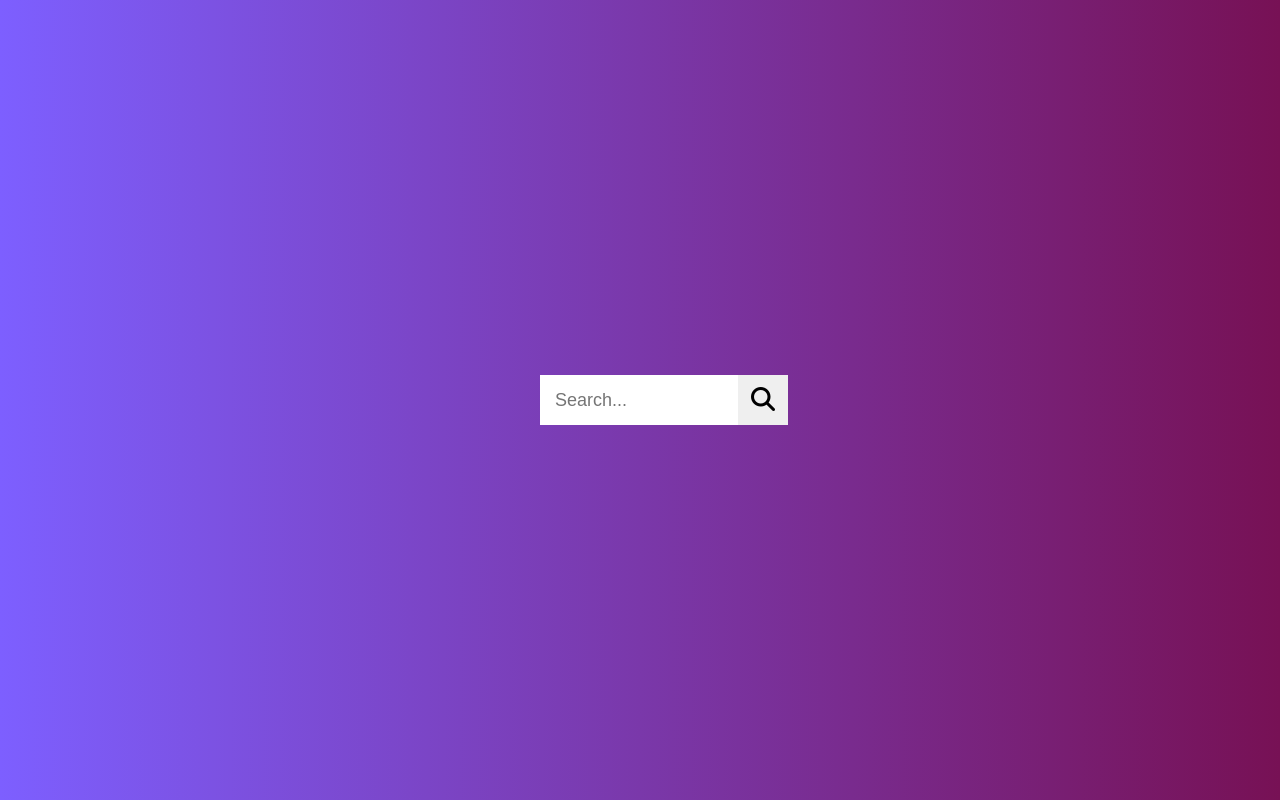
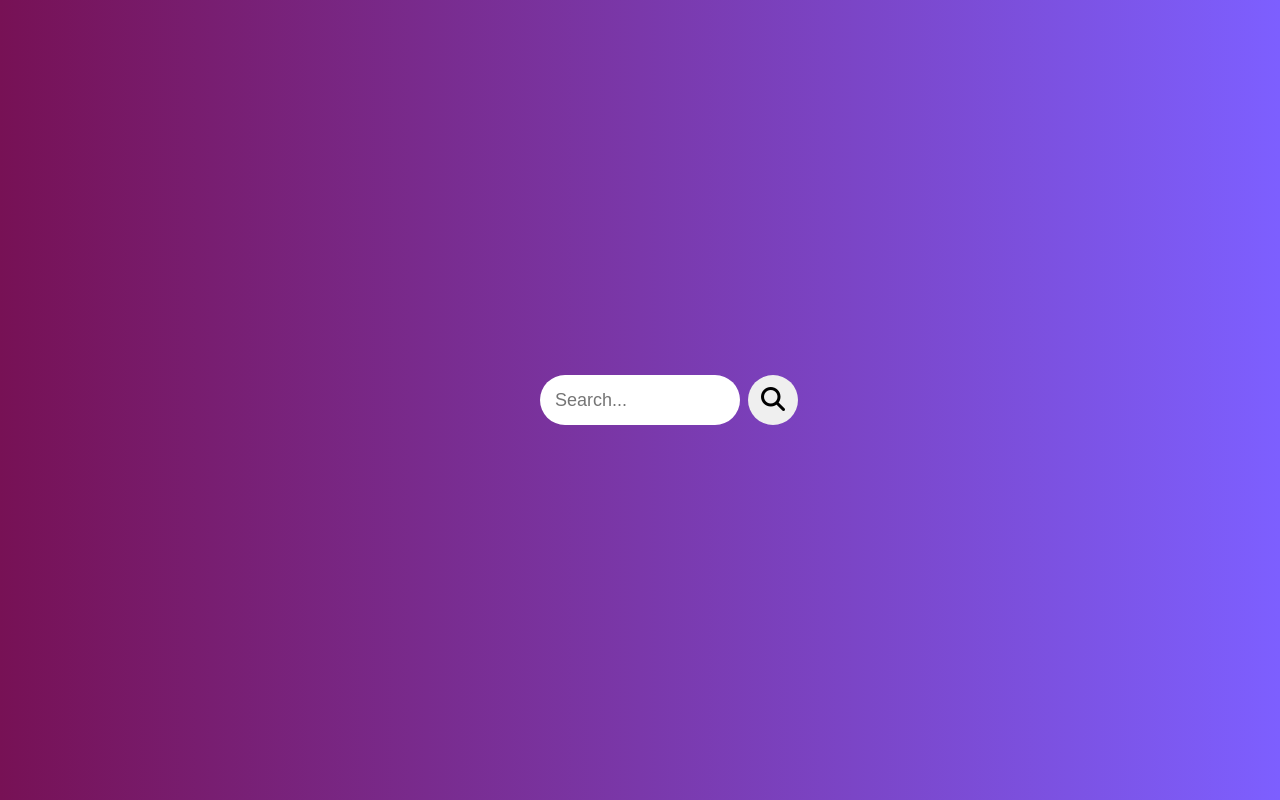
Before and after one commit to SGsubuuu-2322/Hidden_Search_Widget, a plain HTML site: page index.html in a window 1280 px wide. Both pictures are taken after a click on the button 640 px from the left and 400 px from the top of the page. Drawn offline with Linux system fonts and the light colour scheme.

Commit message:
Added some styling and action through css and js...

```diff
--- a/index.html
+++ b/index.html
@@ -13,7 +13,7 @@
     <link rel="stylesheet" type="text/css" href="style.css" />
     <title>Hidden Search</title>
   </head>
-  <body>
+  <body class="act">
     <div class="search">
       <input type="text" class="input" placeholder="Search..." />
       <button class="btn"><i class="fas fa-search"></i></button>
--- a/script.js
+++ b/script.js
@@ -1,8 +1,10 @@
 const search = document.querySelector(".search");
 const btn = document.querySelector(".btn");
 const input = document.querySelector(".input");
+const bodyElement = document.body;
 
 btn.addEventListener("click", () => {
   search.classList.toggle("active");
+  bodyElement.classList.toggle("act");
   input.focus();
 });
--- a/style.css
+++ b/style.css
@@ -5,7 +5,7 @@
 }
 
 body {
-  background-image: linear-gradient(90deg, #7d5fff, #715);
+  background-image: linear-gradient(90deg, #715, #7d5fff);
   font-family: "Young serif";
   display: flex;
   align-items: center;
@@ -13,6 +13,9 @@ body {
   height: 100vh;
   overflow: hidden;
   margin: 0;
+}
+body.act {
+  background-image: linear-gradient(90deg, #7d5fff, #715);
 }
 
 .search {
@@ -35,6 +38,7 @@ body {
   width: 50px;
   font-size: 24px;
   border: 0;
+  cursor: pointer;
   position: absolute;
   top: 0;
   left: 0;
@@ -47,9 +51,12 @@ body {
 }
 
 .search.active .input {
+  border-radius: 50px;
   width: 200px;
 }
 
 .search.active .btn {
+  margin-left: 10px;
+  border-radius: 50px;
   transform: translateX(198px);
 }
```
